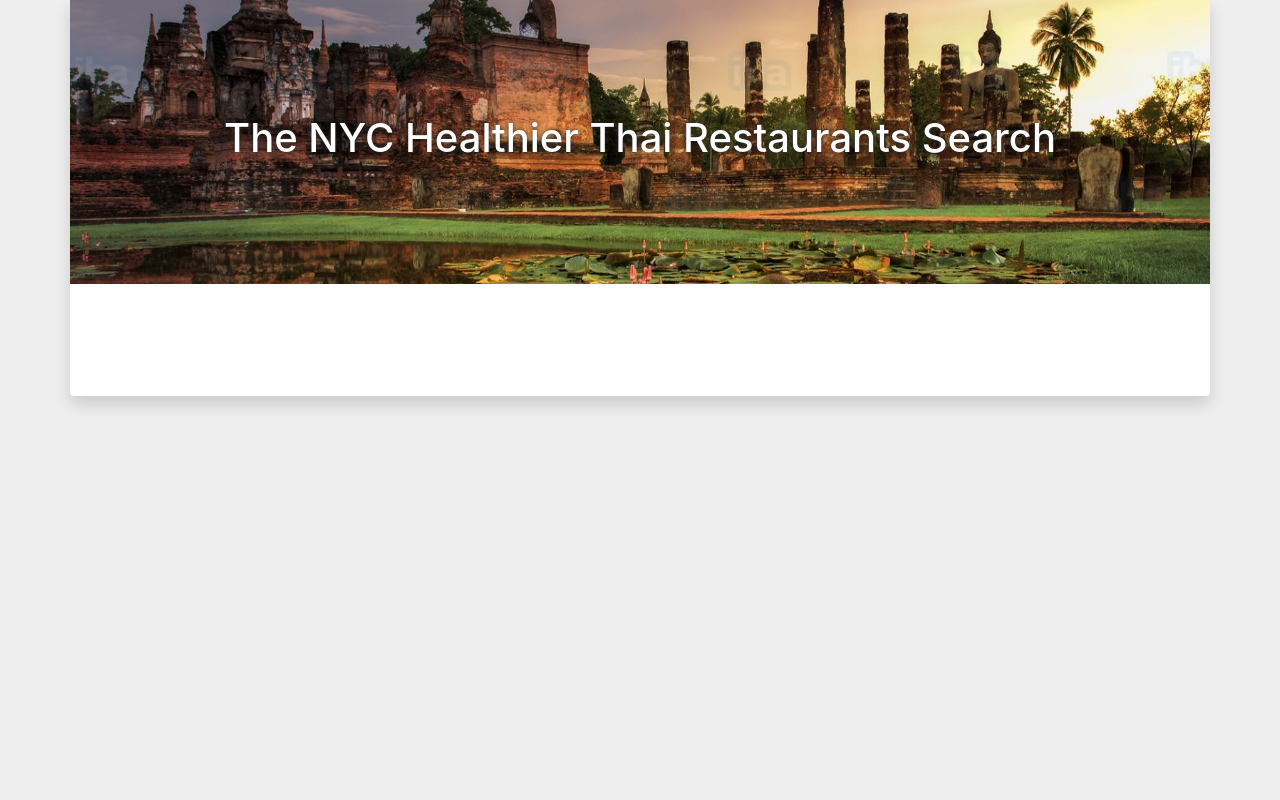
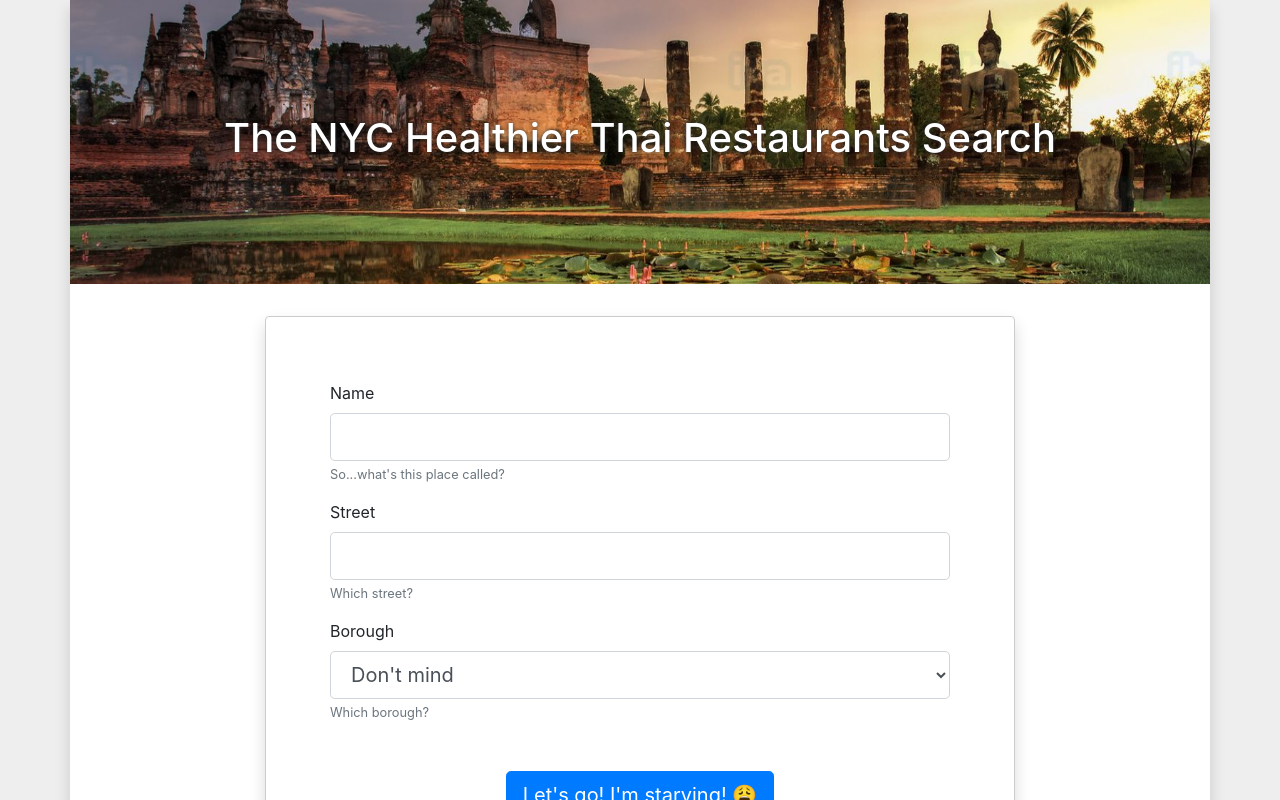
Before and after one commit to mnecchi/the-orchard-nyc-restaraunts, a React (Create React App) app: page /thai in a window 1280 px wide. Shown: the top 800 px of the page. Built offline with nearby package versions, Linux system fonts and the light colour scheme; no server answers.

Commit message:
Refactor, added name, street and boro for fields

```diff
--- a/src/App.css
+++ b/src/App.css
@@ -38,9 +38,6 @@ body {
 	margin-bottom: 2rem;
 }
 
-form.search-form {
-}
-
 form .form-button>button {
 	margin: 2rem auto 0;
 }
@@ -50,5 +47,30 @@ form .form-button>button {
 	margin-bottom: 2rem;
 }
 
-.results {
+.result {
+	color: grey;
 }
+
+.result.a-grade {
+	color: darkgreen;
+}
+
+.result.b-grade {
+	color: green;
+}
+
+.result.c-grade {
+	color: darkorange;
+}
+
+.result.d-grade {
+	color: orange;
+}
+
+.result.e-grade {
+	color: red;
+}
+
+.result.f-grade {
+	color: darkred
+}
--- a/src/components/RestaurantsForm.js
+++ b/src/components/RestaurantsForm.js
@@ -1,56 +1,97 @@
-import React, { useRef }from 'react';
+import React, { useState }from 'react';
 import Row from 'react-bootstrap/Row';
 import Col from 'react-bootstrap/Col';
 import Form from 'react-bootstrap/Form';
 import Button from 'react-bootstrap/Button';
+import { boros, grades, cuisines } from '../config';
 
-const RestaurantsForm = ({ onChange }) => {
+const RestaurantsForm = ({ onChange, hide, ...props }) => {
 
-  const cuisineTypeInput = useRef();
-  const minGradeInput = useRef();
+  const [ name, setName ] = useState(props.name || '');
+  const [ street, setStreet ] = useState(props.street || '');
+  const [ boro, setBoro ] = useState(props.boro || '');
+  const [ cuisine, setCuisine ] = useState(props.cuisine || '');
+  const [ minGrade, setMinGrade ] = useState(props.minGrade || '');
 
-  const loadRestaurants = event => {
+  const onNameChange = e => setName(e.target.value);
+  const onStreetChange = e => setStreet(e.target.value);
+  const onBoroChange = e => setBoro(e.target.value);
+  const onCuisineChange = e => setCuisine(e.target.value);
+  const onMinGradeChange = e => setMinGrade(e.target.value);
+
+  const onFormSubmit = event => {
     event.preventDefault();
     event.stopPropagation();
-    onChange(cuisineTypeInput.current.value, minGradeInput.current.value);
-  }
+    onChange({ name, street, boro, cuisine, minGrade });
+  };
 
   return (
     <Row className={"search-box"}>
       <Col md={{ offset: 2, span: 8 }}>
-        <Form className="search-form box shadow" onSubmit={loadRestaurants}>
+        <Form className="search-form box shadow" onSubmit={onFormSubmit}>
+          {!hide.includes('name') && (
+          <Form.Row>
+            <Form.Group as={Col}>
+              <Form.Label>Name</Form.Label>
+              <Form.Control size="lg" as="input" defaultValue={name} onChange={onNameChange} />
+              <Form.Text className="text-muted">
+                So...what's this place called?
+              </Form.Text>
+            </Form.Group>
+          </Form.Row>
+          )}
+          {!hide.includes('street') && (
+          <Form.Row>
+            <Form.Group as={Col}>
+              <Form.Label>Street</Form.Label>
+              <Form.Control size="lg" as="input" defaultValue={street} onChange={onStreetChange} />
+              <Form.Text className="text-muted">
+                Which street?
+              </Form.Text>
+            </Form.Group>
+          </Form.Row>
+          )}
+          {!hide.includes('boro') && (
+          <Form.Row>
+            <Form.Group as={Col}>
+              <Form.Label>Borough</Form.Label>
+              <Form.Control size="lg" as="select" defaultValue={boro} onChange={onBoroChange}>
+                <option value="">Don't mind</option>
+                {boros.map((value, index) => <option key={index}>{value}</option>)}
+              </Form.Control>
+              <Form.Text className="text-muted">
+                Which borough?
+              </Form.Text>
+            </Form.Group>
+          </Form.Row>
+          )}
+          {!hide.includes('cuisine') && (
           <Form.Row>
             <Form.Group as={Col}>
               <Form.Label>Type of cuisine</Form.Label>
-              <Form.Control size="lg" as="select" ref={cuisineTypeInput}>
+              <Form.Control size="lg" as="select" defaultValue={cuisine} onChange={onCuisineChange}>
                 <option value="">Whatever!</option>
-                <option>Thai</option>
-                <option>Indian</option>
-                <option>Chinese</option>
-                <option>Japanese</option>
-                <option>Italian</option>
+                {cuisines.map((type, index) => <option key={index}>{type}</option>)}
               </Form.Control>
               <Form.Text className="text-muted">
                 What do you fancy today?
               </Form.Text>
             </Form.Group>
           </Form.Row>
+          )}
+          {!hide.includes('minGrade') && (
           <Form.Row>
             <Form.Group as={Col}>
               <Form.Label>Minimum Grade</Form.Label>
-              <Form.Control size="lg" as="select" ref={minGradeInput}>
-                <option>A</option>
-                <option>B</option>
-                <option>C</option>
-                <option>D</option>
-                <option>E</option>
-                <option>F</option>
+              <Form.Control size="lg" as="select" defaultValue={minGrade} onChange={onMinGradeChange}>
+                {grades.map((grade, index) => <option key={index}>{grade}</option>)}
               </Form.Control>
               <Form.Text className="text-muted">
                 Are you feeling lucky?
               </Form.Text>
             </Form.Group>
           </Form.Row>
+          )}
           <Form.Row className={"form-button"}>
             <Button size="lg" type="submit">Let's go! I'm starving! <span role="img" aria-label="">😩</span></Button>
           </Form.Row>
--- a/src/components/RestaurantsList.js
+++ b/src/components/RestaurantsList.js
@@ -5,6 +5,7 @@ import Col from 'react-bootstrap/Col';
 import Table from 'react-bootstrap/Table';
 import Pagination from 'react-bootstrap/Pagination';
 import Form from 'react-bootstrap/Form';
+import { gradesEmojis } from '../config';
 
 const RestaurantsList = ({ limit, offset, order, data, onLimitChange, onOrderChange, onOffsetChange }) => {
   const { results, total_count } = data || {};
@@ -88,10 +89,10 @@ const RestaurantsList = ({ limit, offset, order, data, onLimitChange, onOrderCha
                   </tr>
                 </thead>
                 <tbody>
-                  {results.map(result => <tr key={result.restaurant_id}>
+                  {results.map(result => <tr key={result.restaurant_id} className={`result ${result.grade.toLowerCase()}-grade`}>
                     <td>{result.dba}</td>
                     <td>{result.boro}</td>
-                    <td>{result.grade}</td>
+                    <td>{result.grade} <span role="img" aria-label="">{gradesEmojis[result.grade] || ''}</span></td>
                   </tr>)}
                 </tbody>
               </Table>
--- a/src/config.js
+++ b/src/config.js
@@ -1,3 +1,16 @@
 const apiUrl = "https://desolate-spire-11056.herokuapp.com/restaurants";
 
-export { apiUrl };
+const boros = ['Bronx', 'Brooklyn', 'Manhattan', 'Queens', 'Staten Island'];
+const cuisines = ['Thai', 'Indian', 'Chinese', 'Japanese', 'Italian'];
+const grades = ['A', 'B', 'C', 'D', 'E', 'F'];
+
+const gradesEmojis = {
+	'A': '⭐️',
+	'B': '👍',
+	'C': '😕',
+	'D': '🤢',
+	'E': '🤮',
+	'F': '☠️'
+}
+
+export { apiUrl, boros, cuisines, grades, gradesEmojis };
--- a/src/routes/Common.js
+++ b/src/routes/Common.js
@@ -1,26 +1,39 @@
 import React, { useState, useEffect } from 'react';
 import Container from 'react-bootstrap/Container';
+import Header from '../components/Header';
+import Loading from '../components/Loading';
+import RestaurantsList from '../components/RestaurantsList';
+import RestaurantsForm from '../components/RestaurantsForm';
 
-const Common = ({ apiUrl, RenderComponent, ...props }) => {
-  const [ cuisine, setCuisine ] = useState(props.cuisine);
-  const [ minGrade, setMinGrade ] = useState(props.minGrade);
+const Common = ({ apiUrl, title, headerClassName, hide, ...props }) => {
+  const [ name, setName ] = useState('');
+  const [ street, setStreet ] = useState('');
+  const [ boro, setBoro ] = useState('');
+  const [ cuisine, setCuisine ] = useState(props.cuisine || '');
+  const [ minGrade, setMinGrade ] = useState(props.minGrade || 'A');
   const [ loading, setLoading ] = useState(false);
   const [ limit, setLimit ] = useState(25);
   const [ offset, setOffset ] = useState(0);
   const [ order, setOrder ] = useState('dba');
   const [ results, setResults ] = useState();
+  const [ submit, setSubmit ] = useState(false);
 
   useEffect(() => {
-    if (cuisine !== undefined && minGrade !== undefined) {
+    if (!submit) {
+      return;
+    }
+
     setLoading(true);
 
     const queryOptions = {
-        cuisine, minGrade, limit, offset, order
+      name, street, boro, cuisine, minGrade, limit, offset, order
     };
-      const queryString = Object.keys(queryOptions).reduce((acc, option) => {
+    const queryString = Object.keys(queryOptions)
+      .reduce((acc, option) => {
         acc.push(`${option}=${queryOptions[option]}`);
         return acc;
-      } , []).join('&');
+      } , [])
+      .join('&');
 
     fetch(`${apiUrl}?${queryString}`)
       .then(response => {
@@ -36,14 +49,16 @@ const Common = ({ apiUrl, RenderComponent, ...props }) => {
       }).finally(() => {
         setLoading(false);
       });
-    }
-  }, [limit, offset, order, cuisine, minGrade, apiUrl])
+  }, [submit, name, street, boro, limit, offset, order, cuisine, minGrade, apiUrl]);
 
-
-  const onRestaurantsChange = (cuisine, minGrade) => {
+  const onRestaurantsChange = ({ cuisine, minGrade, name, street, boro }) => {
     setOffset(0);
     setCuisine(cuisine);
     setMinGrade(minGrade);
+    setName(name);
+    setStreet(street);
+    setBoro(boro);
+    setSubmit(true);
   }
 
   const onLimitChange = limit => {
@@ -60,17 +75,28 @@ const Common = ({ apiUrl, RenderComponent, ...props }) => {
 
   return (
     <Container className="main shadow">
-      <RenderComponent
-        loading={loading}
+      <Header title={title} className={headerClassName || ''}/>
+      <RestaurantsForm
+        name={name}
+        street={street}
+        boro={boro}
+        cuisine={cuisine}
+        minGrade={minGrade}
+        onChange={onRestaurantsChange}
+        hide={hide || []}
+      />
+      {loading ?
+        <Loading /> :
+        <RestaurantsList
           data={results}
           limit={limit}
           offset={offset}
           order={order}
-        onRestaurantsChange={onRestaurantsChange}
           onLimitChange={onLimitChange}
           onOrderChange={onOrderChange}
           onOffsetChange={onOffsetChange}
         />
+      }
     </Container>
   );
 
--- a/src/routes/Thai.js
+++ b/src/routes/Thai.js
@@ -1,43 +1,15 @@
 import React from 'react';
-import Header from '../components/Header';
-import Loading from '../components/Loading';
-import RestaurantsList from '../components/RestaurantsList';
 import Common from './Common';
 import { apiUrl } from '../config';
 
-const RenderComponent = ({
-  loading,
-  data,
-  limit,
-  offset,
-  order,
-  onLimitChange,
-  onOrderChange,
-  onOffsetChange
-}) => (
-  <>
-    <Header className="thai" title="The NYC Healthier Thai Restaurants Search" />
-    {loading ?
-      <Loading /> :
-      <RestaurantsList
-        data={data}
-        limit={limit}
-        offset={offset}
-        order={order}
-        onLimitChange={onLimitChange}
-        onOrderChange={onOrderChange}
-        onOffsetChange={onOffsetChange}
-      />
-    }
-  </>
-);
-
 const General = () => (
   <Common
-    RenderComponent={RenderComponent}
     apiUrl={apiUrl}
     cuisine={'Thai'}
-    minGrade={'B'}
+    minGrade={'F'}
+    title={"The NYC Healthier Thai Restaurants Search"}
+    headerClassName={"thai"}
+    hide={['cuisine', 'minGrade']}
   />
 );
 
```
Also changed, not shown: src/routes/General.js (+1 -34 lines). Lines whose indentation alone changed are shown as unchanged.
